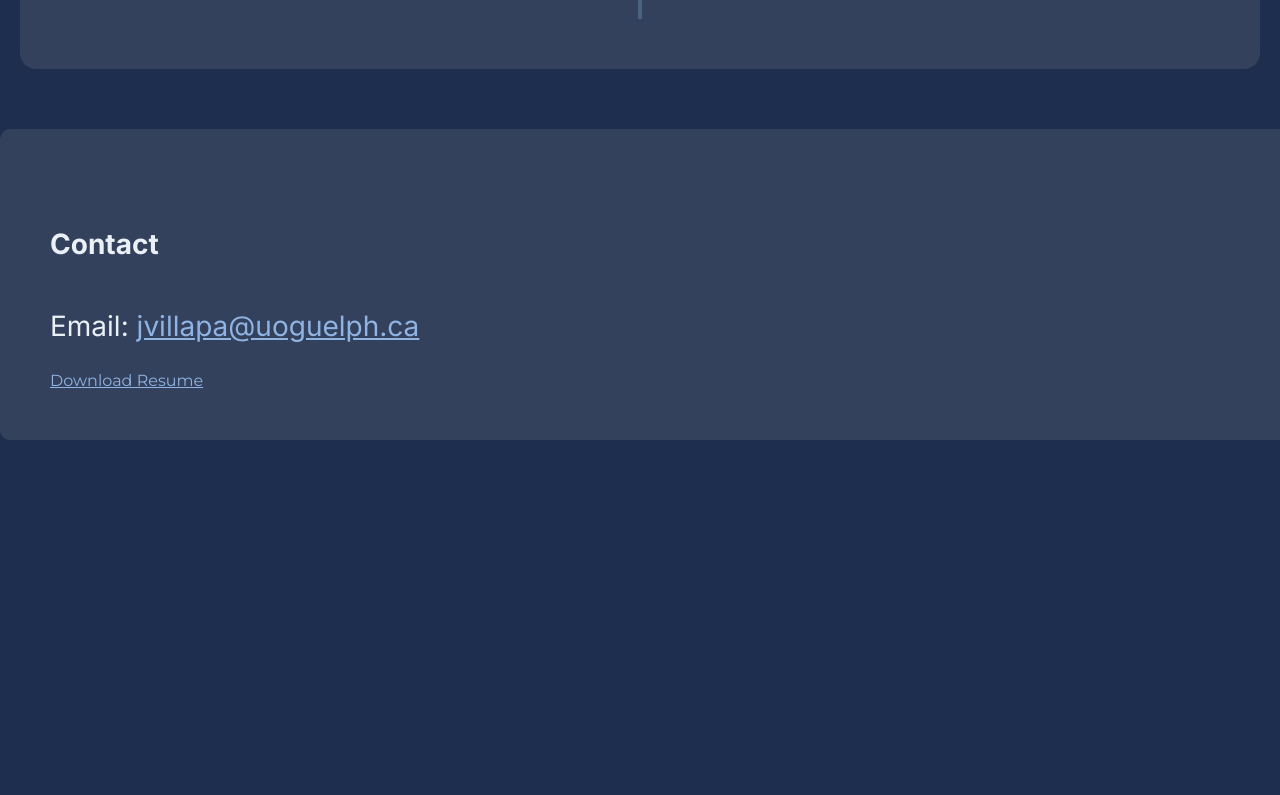
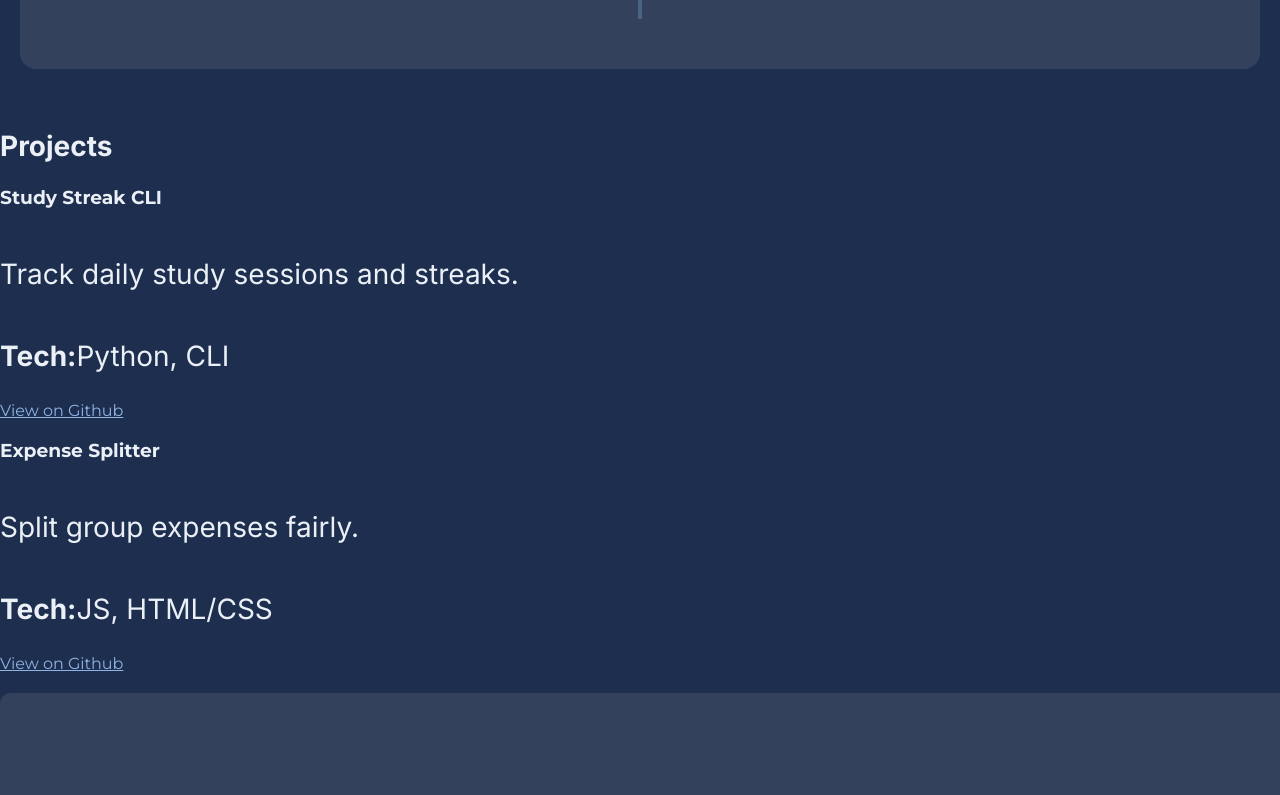
Before and after one commit to JedRenz0/website, a React (Vite) app in the folder website/: page / in a window 1280 px wide. Shown: the part 1980-2775 px from the top of the page. Before the commit the page ends 2420 px from the top, so only its background shows below. Built offline with nearby package versions, Linux system fonts and the light colour scheme.

Commit message:
working on projects section

```diff
--- a/website/src/App.jsx
+++ b/website/src/App.jsx
@@ -1,6 +1,6 @@
 import Navbar from "./components/Navbar.jsx";
 import Hero from "./components/Hero.jsx";
-//import Projects from "./components/projects.jsx";
+import Projects from "./components/Projects.jsx";
 import Contact from "./components/Contact.jsx";
 import Experience from "./components/Experience.jsx";
 
@@ -12,6 +12,7 @@ export default function App() {
       <Hero/>
       <Navbar/>
       <Experience/>
+      <Projects/>
       <Contact/>
     </main>
   );
--- a/website/src/components/Projects.jsx
+++ b/website/src/components/Projects.jsx
@@ -0,0 +1,19 @@
+const items = [{title: "Study Streak CLI", desc: "Track daily study sessions and streaks.", tech: ["Python","CLI"] , link:"https://github.com/yourname/study-streak"},
+{title: "Expense Splitter", desc: "Split group expenses fairly.", tech: ["JS","HTML/CSS"], link:"https://github.com/yourname/expense-splitter"}
+];
+
+export default function Projects(){
+    return(
+        <section id="projects">
+            <h2>Projects</h2>
+            {items.map(p =>(
+                <article className="card" key={p.title}>
+                    <h3>{p.title}</h3>
+                    <p>{p.desc}</p>
+                    <p><strong>Tech:</strong>{p.tech.join(", ")}</p>
+                    <a href={p.link} target="_blank">View on Github</a>
+                </article>
+            ))}
+        </section>
+    );
+}
```
